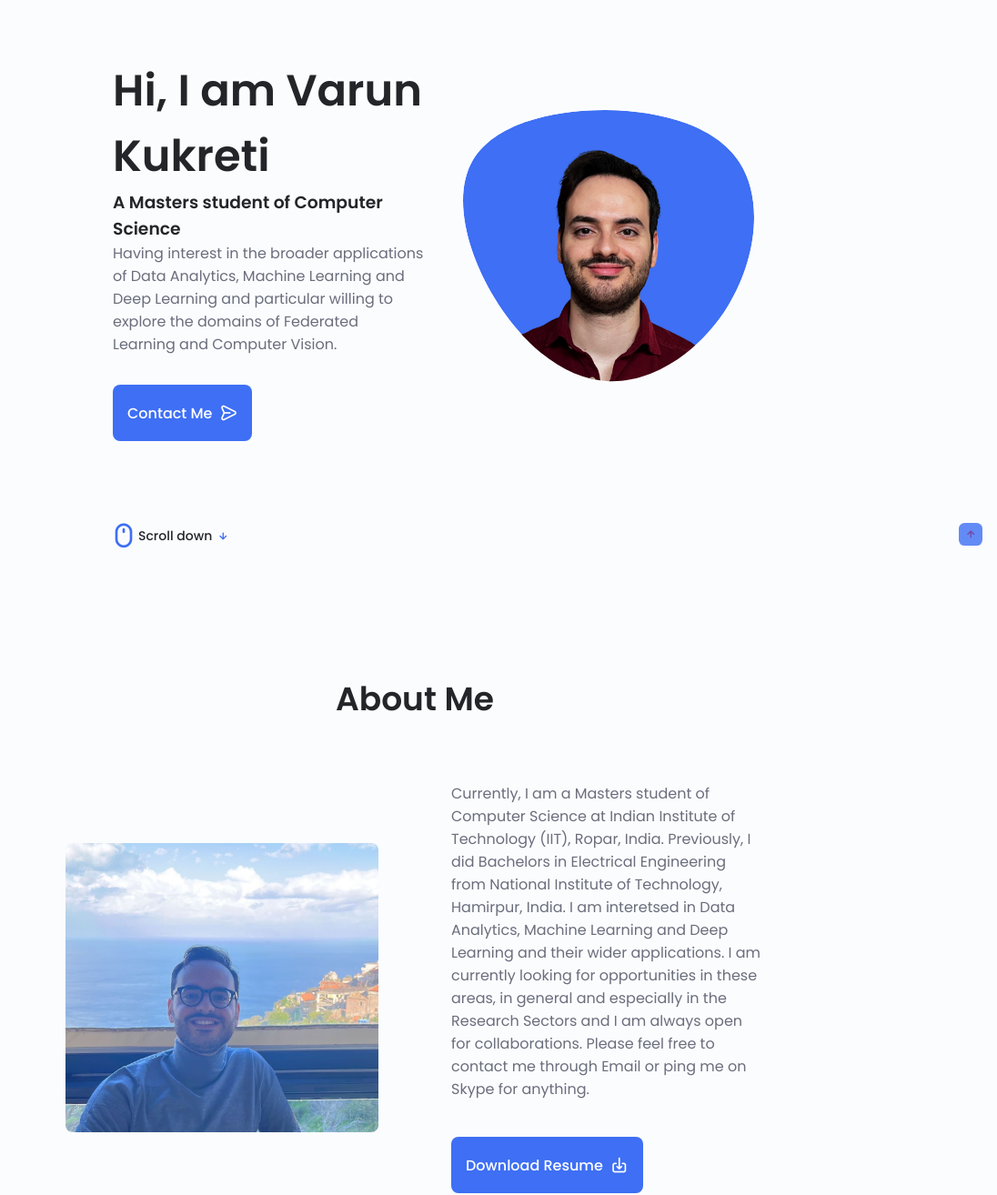
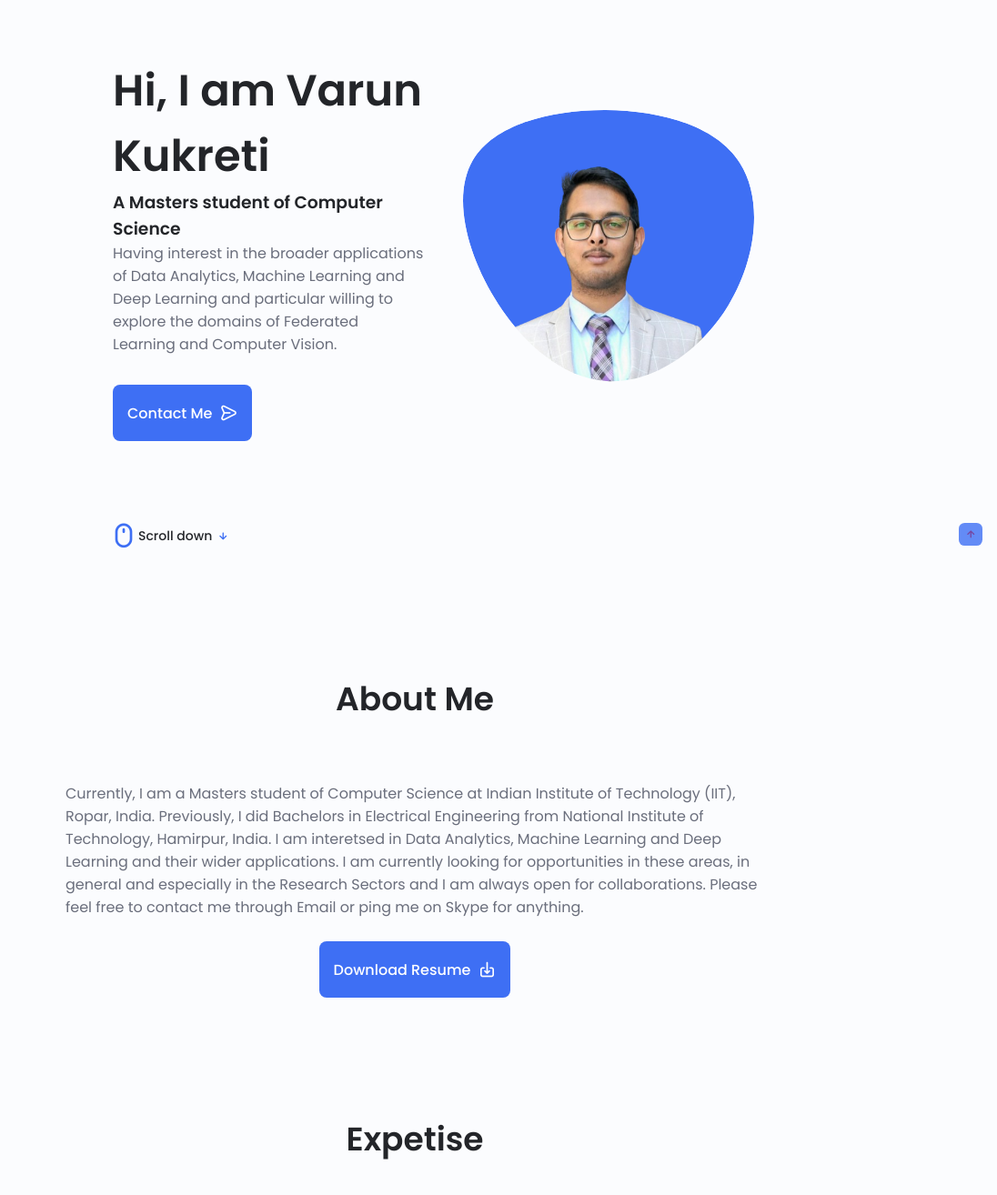
Before and after one commit to implosion07/temp_port, a plain HTML site: page index.html in a window 1280 px wide. Shown: the part 120-1434 px from the top of the page at 91% size, 184-1280 px from the left. Drawn offline with nearby package versions, Linux system fonts and the light colour scheme.

Commit message:
new modified

```diff
--- a/index.html
+++ b/index.html
@@ -115,7 +115,7 @@
             165.547 130.807 187.559 100.226 186.353C69.6454 185.297 41.0228 161.023 21.7403
             129.362C2.45775 97.8511 -7.48481 59.1033 6.67581 34.5279C20.9871 10.1032 59.7028
             -0.149132 97.9666 0.00163737C136.23 0.303176 174.193 10.857 190.312 36.4879Z" />
-                                <image class="home__blob-img" x="12" y="18" xlink:href="assets/img/perfil.png" />
+                                <image class="home__blob-img" x="12" y="18" xlink:href="assets/img/main7.png" />
                             </g>
                         </svg>
 
@@ -145,14 +145,17 @@
             <h2 class="section__title"> About Me</h2>
             <span class="section__subtitle"></span>
 
-            <div class="about__container container grid">
-                <img src="assets/img/about.jpg" alt="" class="about__img">
+            <div class="about_container container grid">
 
-                <div class="about__data">
-                    <p class="about__description">
+
+                <div>
+                    <p>
                         Currently, I am a Masters student of Computer Science at Indian Institute of Technology (IIT), Ropar, India. Previously, I did Bachelors in Electrical Engineering from National Institute of Technology, Hamirpur, India.
                         I am interetsed in Data Analytics, Machine Learning and Deep Learning and their wider applications. I am currently looking for opportunities in these areas, in general and especially in the Research Sectors and I am always open for collaborations.
                         Please feel free to contact me through Email or ping me on Skype for anything.
+                    </p>
+                    <p>
+                        <br>
                     </p>
 
                     <!--<div class="about__info">
@@ -171,7 +174,7 @@
                             <span class="about__info-name">Completed <br> projects </span>
                         </div>
                     </div>-->
-                    <div class="about__buttons">
+                    <div class="about__buttons" style="display: flex; flex-direction: column; align-items: center;">
                         <a download="" href="assets/pdf/varun_resume.pdf" class="button button--flex">
                             Download Resume <i class="uil uil-download-alt button__icon"></i>
                         </a>
```
Also changed, not shown: assets/img/main.jpeg (added), assets/img/main2.png (added), assets/img/main4.jpeg (added), assets/img/main7.png (added).
